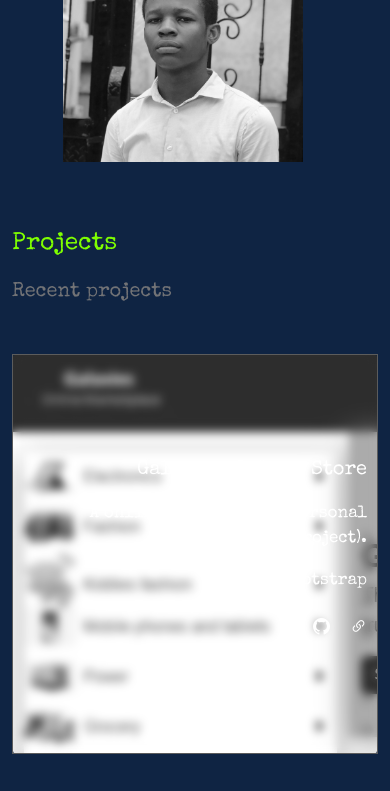
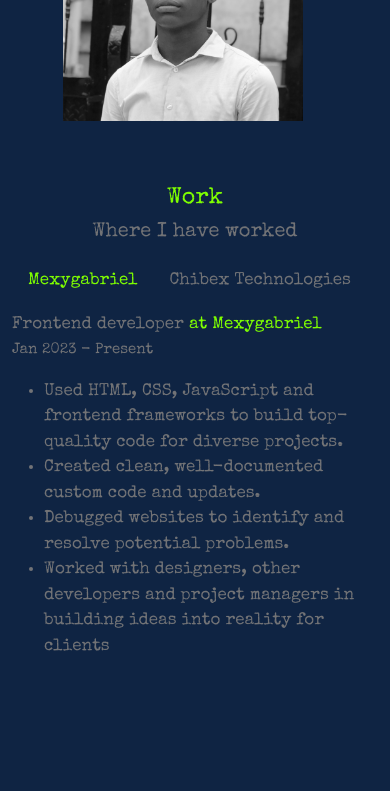
Before and after one commit to Joshua-Nweze/myPortfolio, a Vue app: page / in a window 390 px wide. Shown: the part 1480-2271 px from the top of the page. Built offline with nearby package versions, Linux system fonts and the light colour scheme.

Commit message:
Added Work section and made some UI updates in projects section

```diff
--- a/src/components/Aboutme.vue
+++ b/src/components/Aboutme.vue
@@ -10,8 +10,6 @@
         <a href="https://joshuanwezeresume.netlify.app/resume.pdf" target="_blank"><span class="front-btn">Resume</span></a>
         <router-link to="/" @click="scrollTo"><span class="front-btn">Contact</span></router-link>
       </div>
-
-
     </div>
 
     <div class="pt-5 container" id="about">
@@ -69,7 +67,7 @@
 
             </div>
 
-            <p>Currently, I am learning React. </p>
+            <!-- <p>Currently, I am learning React. </p> -->
         </div>
         <div class="col-sm-12 col-md-4 col-lg-4 pt-2 text-center"><img src="../assets/images/my-img.jpeg" class="my-image" alt=""></div>
       </div>
--- a/src/components/Header.vue
+++ b/src/components/Header.vue
@@ -14,7 +14,10 @@
           <router-link class="nav-link addChartreuse" to="/" @click="scrollTo('about')">About</router-link>
         </li>
         <li class="nav-item">
-          <router-link class="nav-link addChartreuse" to="/" @click="scrollTo('project')">Project</router-link>
+          <router-link class="nav-link addChartreuse" to="/" @click="scrollTo('work')">Work</router-link>
+        </li>
+        <li class="nav-item">
+          <router-link class="nav-link addChartreuse" to="/" @click="scrollTo('project')">Projects</router-link>
         </li>
         <li class="nav-item">
           <router-link class="nav-link addChartreuse" to="/" @click="scrollTo('contact')">Contact</router-link>
@@ -32,7 +35,7 @@
 
 <script>
 import { ref } from '@vue/reactivity';
-export default {
+export default{
   name: 'Header',
   setup() {
     let lastScrollY = ref(window.scrollY);
--- a/src/components/Projects.vue
+++ b/src/components/Projects.vue
@@ -5,20 +5,6 @@
         <div class="card projects col-lg-9" :style="{backgroundImage: 'url(' + require('../assets/images/' + project.background) + ')'}" >
             <div>
                 <div>
-                    <!-- <a :href="project.link" target="_blank">
-                        <div class="view p-2 text-center">
-                            <i class="bi bi-link-45deg"></i><br>
-                            <span class="viewtext">View</span>
-                        </div>
-                    </a>
-
-                    <a :href="project.github" target="_blank">
-                        <div class="github-view p-2 text-center">
-                            <i class="bi bi-github"></i><br>
-                            <span class="viewtext">Github</span>
-                        </div>
-                    </a> -->
-
                     <div class="project-details text-end">
                         <p class="work-title">{{ project.title }}</p>
                         <p class="abour-project">{{ project.about }}</p>
@@ -112,14 +98,17 @@ export default {
     @media only screen and (max-width: 480px) {
         .project-details{
             position: absolute;
-            /* top: 100px;
-            left: 200px; */
             color: white;
-            backdrop-filter: saturate(180%) blur(5px);
             border: 1px solid green;
             height: 100%;
+            width: 100%;
             padding-top: 100px;
             padding-right: 10px;
+
+            background: #000;
+            backdrop-filter: blur(1px) saturate(180%);
+            -webkit-backdrop-filter: blur(16px) saturate(180%);
+            background-color: rgba(11, 11, 12, 0.75);
         }
 
         .work-title{
@@ -159,9 +148,13 @@ export default {
             left: 180px;
             right: 0;
             color: white;
-            backdrop-filter: saturate(180%) blur(5px) ;
             border: 1px solid green;
             padding: 10px;
+
+            background: #000;
+            backdrop-filter: blur(1px) saturate(180%);
+            -webkit-backdrop-filter: blur(16px) saturate(180%);
+            background-color: rgba(11, 11, 12, 0.75);
         }
 
         .work-title{
@@ -201,9 +194,13 @@ export default {
             right: 0;
             left: 300px;
             color: white;
-            backdrop-filter: saturate(180%) blur(5px);
             border: 1px solid green;
             padding: 20px;
+
+            background: #000;
+            backdrop-filter: blur(1px) saturate(180%);
+            -webkit-backdrop-filter: blur(16px) saturate(180%);
+            background-color: rgba(11, 11, 12, 0.75);
         }
 
         .wrapper{
--- a/src/components/Work.vue
+++ b/src/components/Work.vue
@@ -1,8 +1,47 @@
 <template>
-  <div class="container pb-5 pt-5 text-center">
-    <h3 class="sub-header">Work</h3>
+  <div class="container pb-5 pt-5 text-center" id="work">
+    <h3 class="sub-header pt-3">Work</h3>
+    <h5 class="mb-2">Where I have worked</h5>
 
-    <!-- <a href="" class="d-flex justify-content-center"><div class="contact mt-3 text-center">Contact me</div></a> -->
+    <div class="row justify-content-center text-start mt-3">
+      <div class="col-md-3 col-sm-12">
+          <div class="nav outer" id="nav-tab" name="tablist">
+              <span class="nav-link active" id="nav-job1-tab" data-bs-toggle="tab" data-bs-target="#nav-job1" type="button" name="tab" aria-controls="nav-job1" aria-selected="true">Mexygabriel</span>
+              <span class="nav-link" id="nav-job2-tab" data-bs-toggle="tab" data-bs-target="#nav-job2" type="button" name="tab" aria-controls="nav-job2" aria-selected="false">Chibex Technologies</span>
+          </div>
+      </div>
+
+      <div class="col-md-6">
+          <div class="tab-content" id="nav-tabContent">
+              <!-- job1 -->
+              <div class="tab-pane fade show active" id="nav-job1" name="tabpanel" aria-labelledby="nav-job1-tab" tabindex="0">
+                  Frontend developer <span class="addChartreuse">at Mexygabriel</span> <br>
+                  <span class="date">Jan 2023 - Present</span>
+
+                  <div class="mt-3">
+                    <ul>
+                      <li>Used HTML, CSS, JavaScript and frontend frameworks to build top-quality code for diverse projects.</li>
+                      <li>Created clean, well-documented custom code and updates.</li>
+                      <li>Debugged websites to identify and resolve potential problems.</li>
+                      <li>Worked with designers, other developers and project managers in building ideas into reality for clients</li>
+                    </ul>
+                  </div>
+              </div>
+              <!-- job2 -->
+              <div class="tab-pane fade" id="nav-job2" name="tabpanel" aria-labelledby="nav-job2-tab" tabindex="0">
+                Junior frontend developer <span class="addChartreuse">at Chibex technologies</span> <br>
+                  <span class="date">July 2021 - Dec 2021</span>
+
+                  <div class="mt-3">
+                    <ul>
+                      <li>Used HTML, CSS, Bootstrap, and JavaScript to design, build and maintain websites.</li>
+                      <li>Worked with UI/UX designers and backend developers to create stunning websites.</li>
+                    </ul>
+                  </div>
+              </div>
+          </div>
+      </div>
+    </div>
   </div>
 </template>
 
@@ -14,19 +53,30 @@ export default {
 </script>
 
 <style scoped>
+@media only screen and (max-width: 768px) {
+  .outer {
+      width: 100%;
+      display: flex;
+      flex-flow: row;
+      flex-wrap: nowrap;
+      overflow: scroll;
+  }
+
+  .outer span {
+      width: auto;
+      display: inline;
+      white-space: nowrap;
+  }
+
+  .tab-content{
+    margin-top: 10px;
+  }
+}
+
 .nav-link{
   background-color: #0f2443 !important;
+  color: #727376;
 }
-/* .contact{
-    border: chartreuse 1px solid;
-    border-radius: 1px;
-    padding: 15px 20px;
-    background-color: transparent;
-    text-decoration: none;
-    margin-left: 10px;
-    width: fit-content;
-    color: #727376;
-} */
 
 .contact:hover{
     color: chartreuse;
@@ -35,4 +85,28 @@ export default {
 .sub-header{
   color: chartreuse;
 }
+
+.nav-link.active{
+  color: chartreuse;
+}
+
+.date{
+  font-size: 15px
+}
+
+::-webkit-scrollbar {
+  width: 4px;
+  background-color: #0f2443;
+  height: 5px;
+}
+
+::-webkit-scrollbar-thumb {
+  background: chartreuse;
+  border-radius: 10px;
+  height: 1px;
+}
+
+::-webkit-scrollbar-corner {
+  display: none;
+}
 </style>
--- a/src/views/HomeView.vue
+++ b/src/views/HomeView.vue
@@ -2,7 +2,7 @@
   <Header />
   <div class="main">
     <Aboutme />
-    <!-- <Work /> -->
+    <Work />
     <Projects />
     <Contact />
   </div>
```
